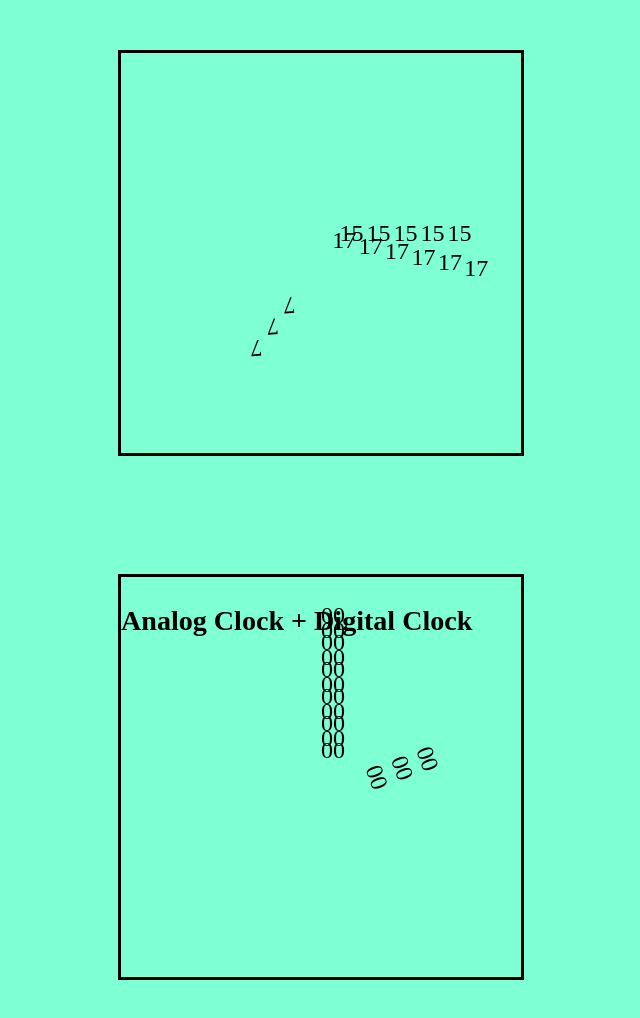
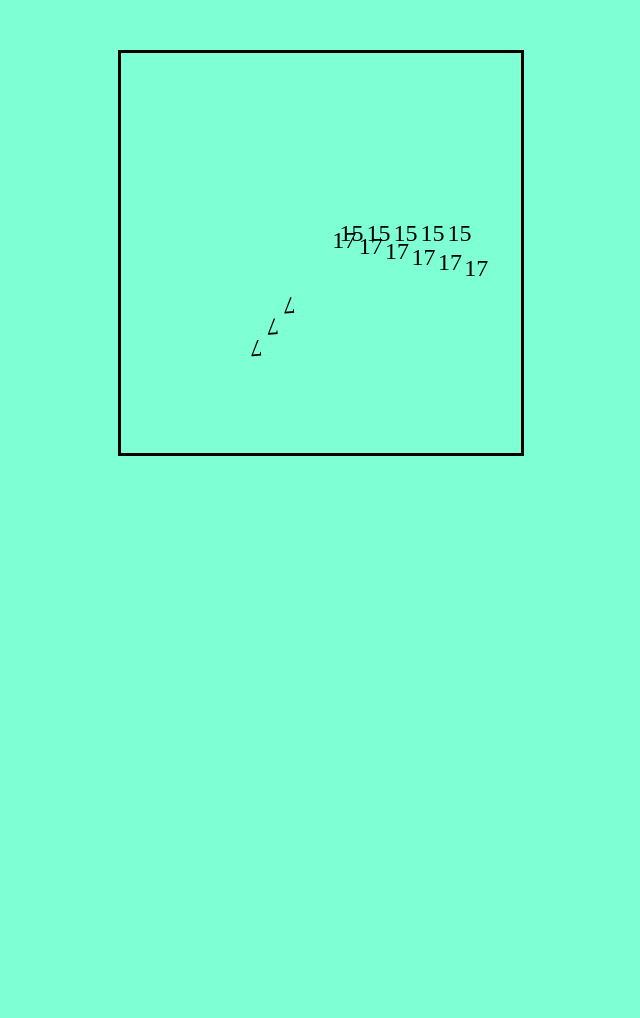
Before and after one commit to kishorshelar07/digital_clock_with_analog_clock, a plain HTML site: page index.html in a window 1280 px wide. Shown: the whole page, without its empty margins (319-959 px from the left). After the commit the page ends 800 px from the top, so only its background shows below. Drawn offline with Linux system fonts and the light colour scheme.

Commit message:
ui changes

```diff
--- a/index.html
+++ b/index.html
@@ -113,120 +113,3 @@
 
 </body>
 </html>
-=======
-<!DOCTYPE html>
-<html>
-<head>
-  <title>Simple Clock with Lines</title>
-  <style>
-    body{
-      background-color: aquamarine;
-    }
-    #clock {
-      position: relative;
-      width: 400px;
-      height: 400px;
-      margin: 50px auto;
-      font-size: 24px;
-      border:solid
-    }
-    .hour-line, .minute-line, .second-line {
-      position: absolute;
-      transform-origin: 50% 100%;
-      padding-bottom:15%;
-      left:50%;
-
-    }
-    .hour-line {
-      width: 6px;
-      height: 60px;
-      top: 90px;
-      transform: rotate(70deg);
-
-
-    }
-    .minute-line {
-      width: 4px;
-      height: 80px;
-      top: 40px;
-    }
-    .second-line {
-      width: 2px;
-      height: 100px;
-      top: 25px;
-    }
-
-  </style>
-</head>
-<body>
-
-<div id="clock">
-  <h3>Analog Clock + Digital Clock
-  </h3>
-  <div class="hour-line" id="hourLine">
-    <div class="clock_number">00</div>
-    <div class="clock_number">00</div>
-    <div class="clock_number">00</div>
-  </div>
-  <div class="minute-line" id="minuteLine">
-    <div class="clock_number">00</div>
-    <div class="clock_number">00</div>
-    <div class="clock_number">00</div>
-    <div class="clock_number">00</div>
-    <div class="clock_number">00</div>
-  </div>
-  <div class="second-line" id="secondLine">
-    <div class="clock_number">00</div>
-    <div class="clock_number">00</div>
-    <div class="clock_number">00</div>
-    <div class="clock_number">00</div>
-    <div class="clock_number">00</div>
-    <div class="clock_number">00</div>
-  </div>
-</div>
-
-<script>
-  function updateClock() {
-    const now = new Date();
-    const hours = now.getHours() || 12;
-    const minutes = now.getMinutes();
-    const seconds = now.getSeconds();
-
-    // Calculate angles for hour, minute, and second hands
-    const hourAngle = (hours % 12) * 30 + minutes * 0.5;
-    const minuteAngle = minutes * 6;
-    const secondAngle = seconds * 6;
-
-    // Rotate the lines based on the calculated angles
-    document.getElementById("hourLine").style.transform = `rotate(${hourAngle}deg)`;
-    document.getElementById("minuteLine").style.transform = `rotate(${minuteAngle}deg)`;
-    document.getElementById("secondLine").style.transform = `rotate(${secondAngle}deg)`;
-
-    // Update clock numbers
-    updateClockNumber("hourLine", hours);
-    updateClockNumber("minuteLine", minutes);
-    updateClockNumber("secondLine", seconds);
-
-
-  }
-
-
-
-  function updateClockNumber(lineId, value) {
-    const line = document.getElementById(lineId);
-    const clockNumbers = line.getElementsByClassName("clock_number");
-    for (let i = 0; i < clockNumbers.length; i++) {
-      clockNumbers[i].innerHTML = value;
-      clockNumbers[i].style.transform = `rotate(${-value * 6}deg)`;
-    }
-  }
-
-  // Update the clock every second
-  setInterval(updateClock, 1000);
-
-  // Initial call to display the clock immediately
-  updateClock();
-</script>
-
-</body>
-</html>
```
